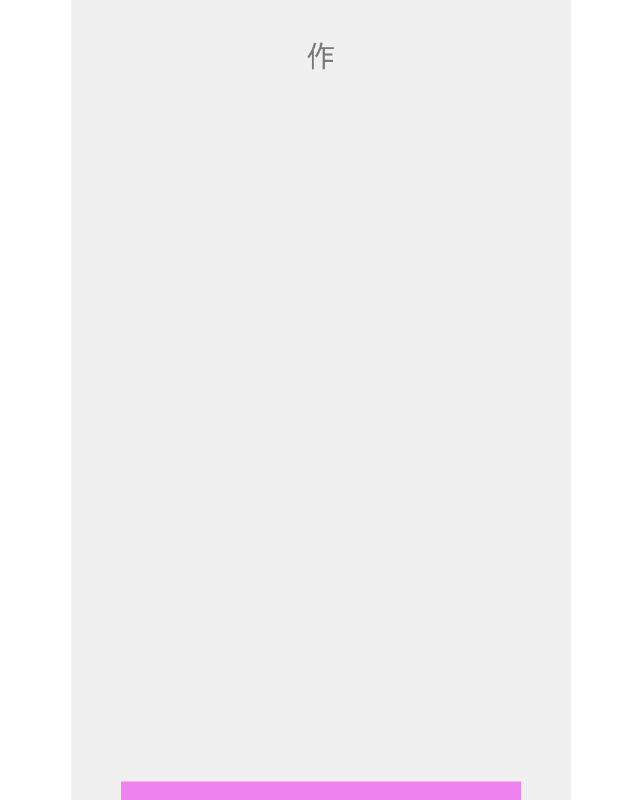
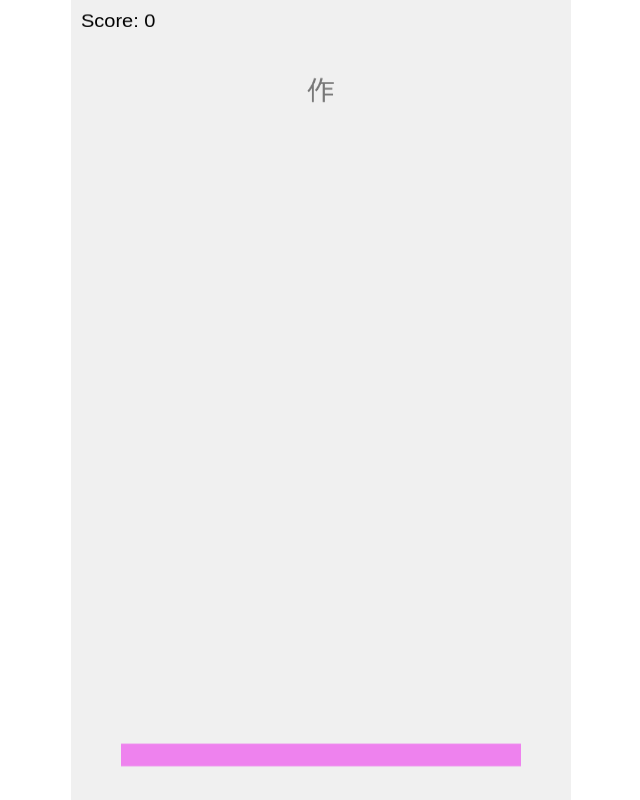
Before and after one commit to sasajpn/block-balance, a website built with Vite: page index.html in a window 1280 px wide. Shown: the whole page, without its empty margins (319-959 px from the left). Built offline with nearby package versions, Linux system fonts and the light colour scheme; some packages are replaced by stand-ins of ours.

Commit message:
adjust canvas size

```diff
--- a/src/lib/createBodies.ts
+++ b/src/lib/createBodies.ts
@@ -11,6 +11,8 @@ export function createGround(canvas: HTMLCanvasElement) {
     25,
     {
       isStatic: true,
+      friction: 1.0,
+      frictionStatic: 1.0,
       render: {
         fillStyle: "#EE82EE",
       },
@@ -26,8 +28,10 @@ export function createKanji(
 ) {
   const body = Bodies.fromVertices(x, y, vertexSets, {
     label: "kanji",
-    friction: 0.5,
+    friction: 1.0,
+    frictionStatic: 1.0,
     frictionAir: 0.03,
+    restitution: 0.0,
     render: {
       opacity: 0.5,
       sprite: {
--- a/src/style.css
+++ b/src/style.css
@@ -10,11 +10,13 @@ html {
   display: flex;
   justify-content: center;
   align-items: center;
-  height: 100%;
+  width: 100%;
+  height: 100vh;
 }
+
 #kanjiTower {
-  display: block;
   max-width: 500px;
   width: 100%;
   height: auto;
+  max-height: 100%;
 }
```
